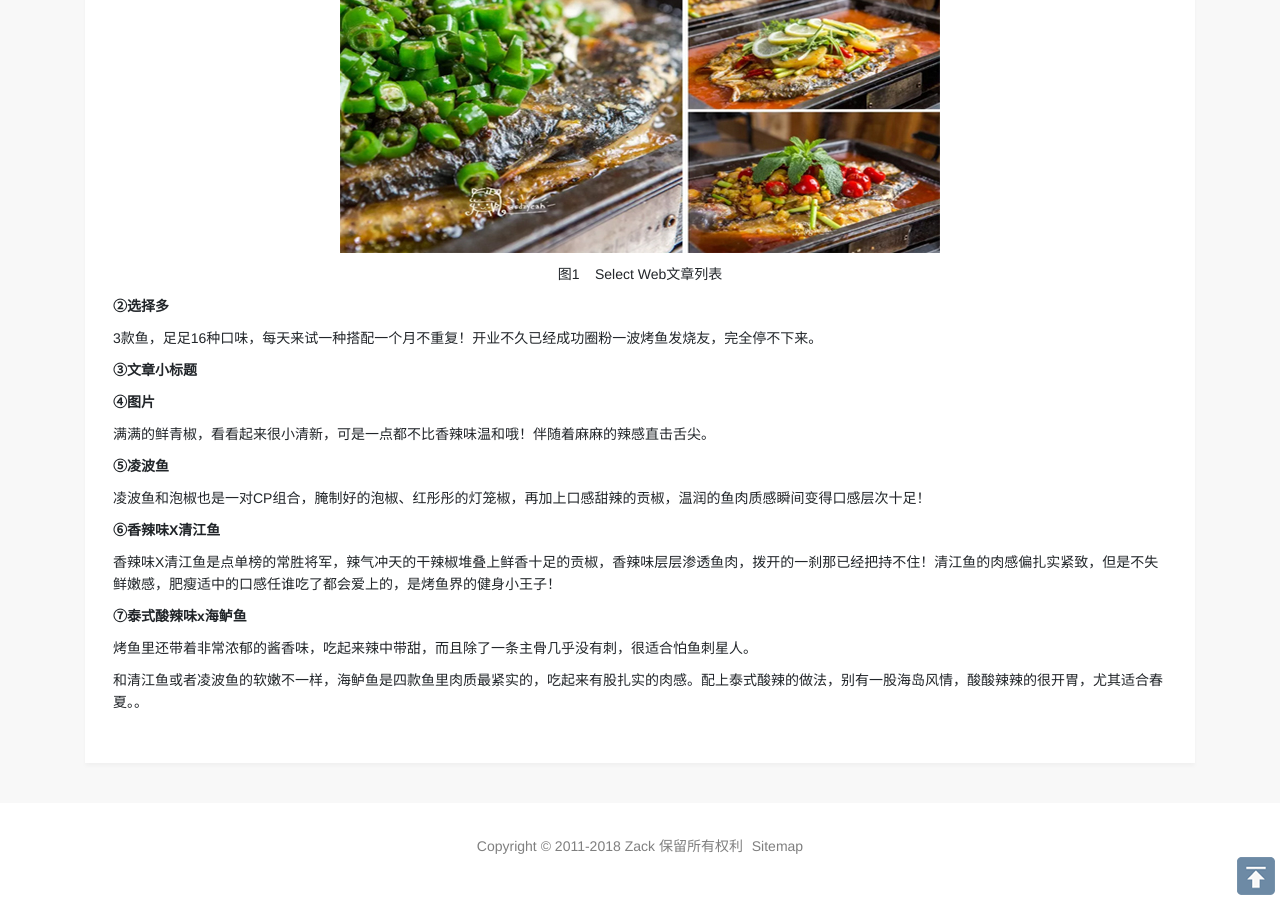
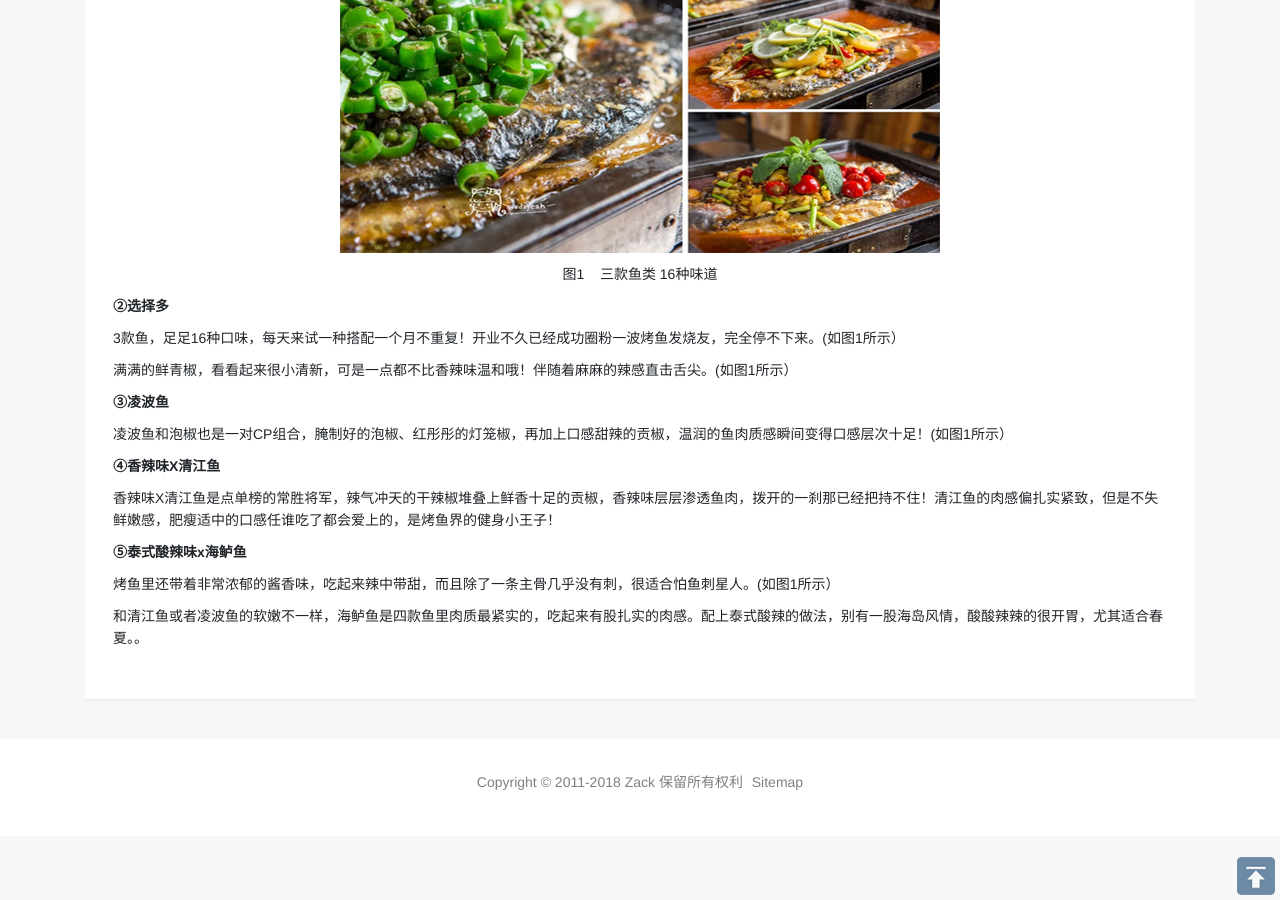
Before and after one commit to haiting1209/haiting1209.github.io, a Jekyll site: the page built from ueo/_posts/2011-09-06-web-read-skill.html, in a window 1280 px wide and 900 px high, scrolled down 681 px. Built offline with Jekyll 4.4.1, drawn with Linux system fonts in a browser that asks for light colours.

Commit message:
Update 2011-09-06-web-read-skill.html

```diff
--- a/ueo/_posts/2011-09-06-web-read-skill.html
+++ b/ueo/_posts/2011-09-06-web-read-skill.html
@@ -11,17 +11,15 @@ description: 顺德区是佛山市五个行政辖区之一。位于广东省的
 <p><b>①满是肉 只选少刺无刺的</b></p>
 <p>来这里吃烤鱼，比吃肉还爽，专门挑选了三种无刺/少刺的凌波鱼、清江鱼和海鲈鱼，肉厚肥美，吃起来都没有时间聊天了！(如图1所示）。</p>
 <p align="center"><img class="img-fluid" alt="Select Web文章列表" src="{{ site.url }}/images/ueo/web-read-skill-1.jpg"></p>
-<p align="center">图1&nbsp;&nbsp;&nbsp; Select Web文章列表</p>
+<p align="center">图1&nbsp;&nbsp;&nbsp; 三款鱼类 16种味道</p>
 <p><b>②选择多</b></p>
-<p>3款鱼，足足16种口味，每天来试一种搭配一个月不重复！开业不久已经成功圈粉一波烤鱼发烧友，完全停不下来。</p>
-<p><b>③文章小标题</b></p>
+<p>3款鱼，足足16种口味，每天来试一种搭配一个月不重复！开业不久已经成功圈粉一波烤鱼发烧友，完全停不下来。(如图1所示）</p>
 <p></p>
-<p><b>④图片</b></p>
-<p>满满的鲜青椒，看看起来很小清新，可是一点都不比香辣味温和哦！伴随着麻麻的辣感直击舌尖。</p>
-<p><b>⑤凌波鱼</b></p>
-<p>凌波鱼和泡椒也是一对CP组合，腌制好的泡椒、红彤彤的灯笼椒，再加上口感甜辣的贡椒，温润的鱼肉质感瞬间变得口感层次十足！</p>
-<p><b>⑥香辣味X清江鱼</b></p>
+<p>满满的鲜青椒，看看起来很小清新，可是一点都不比香辣味温和哦！伴随着麻麻的辣感直击舌尖。(如图1所示）</p>
+<p><b>③凌波鱼</b></p>
+<p>凌波鱼和泡椒也是一对CP组合，腌制好的泡椒、红彤彤的灯笼椒，再加上口感甜辣的贡椒，温润的鱼肉质感瞬间变得口感层次十足！(如图1所示）</p>
+<p><b>④香辣味X清江鱼</b></p>
 <p>香辣味X清江鱼是点单榜的常胜将军，辣气冲天的干辣椒堆叠上鲜香十足的贡椒，香辣味层层渗透鱼肉，拨开的一刹那已经把持不住！清江鱼的肉感偏扎实紧致，但是不失鲜嫩感，肥瘦适中的口感任谁吃了都会爱上的，是烤鱼界的健身小王子！</p>
-<p><b>⑦泰式酸辣味x海鲈鱼</b></p>
-<p>烤鱼里还带着非常浓郁的酱香味，吃起来辣中带甜，而且除了一条主骨几乎没有刺，很适合怕鱼刺星人。</p>
+<p><b>⑤泰式酸辣味x海鲈鱼</b></p>
+<p>烤鱼里还带着非常浓郁的酱香味，吃起来辣中带甜，而且除了一条主骨几乎没有刺，很适合怕鱼刺星人。(如图1所示）</p>
 <p>和清江鱼或者凌波鱼的软嫩不一样，海鲈鱼是四款鱼里肉质最紧实的，吃起来有股扎实的肉感。配上泰式酸辣的做法，别有一股海岛风情，酸酸辣辣的很开胃，尤其适合春夏。</a>。</p>
```
